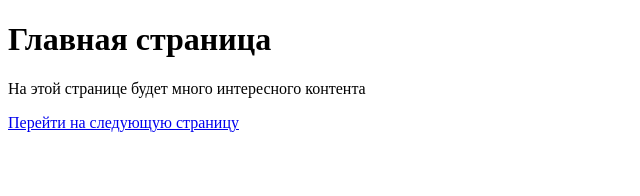
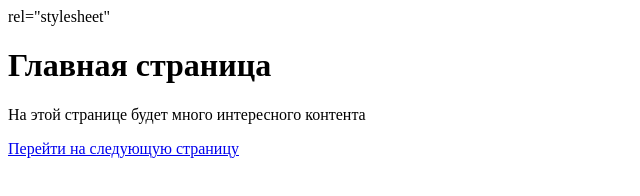
Before and after one commit to VilenaMel/git-htmlacademy, a plain HTML site: page index.html in a window 1280 px wide. Shown: the whole page, without its empty margins (0-640 px from the left). Drawn offline with Linux system fonts and the light colour scheme.

Commit message:
feat: tabulation has been added, and the attributes of the link element have been swapped

```diff
--- a/index.html
+++ b/index.html
@@ -1,11 +1,11 @@
 <!DOCTYPE html>
 <html lang="ru">
-<head>
+  <head>
     <meta charset="utf-8">
     <meta name="viewport" content="width=device-width, initial-scale=1.0", shrink-to-fit=no>
     <title>Курс - Git и GitHub</title>
-    <link rel="stylesheet" href="css/styles.css">
-</head>
+    <link href="css/styles.css"> rel="stylesheet"
+  </head>
 <body>
     <h1>Главная страница</h1>
     <p>На этой странице будет много интересного контента
@@ -13,5 +13,5 @@
     <a href="pages/about.html">
         Перейти на следующую страницу
     </a>
-</body>
-</html>
+ </body>
+ </html>
```
